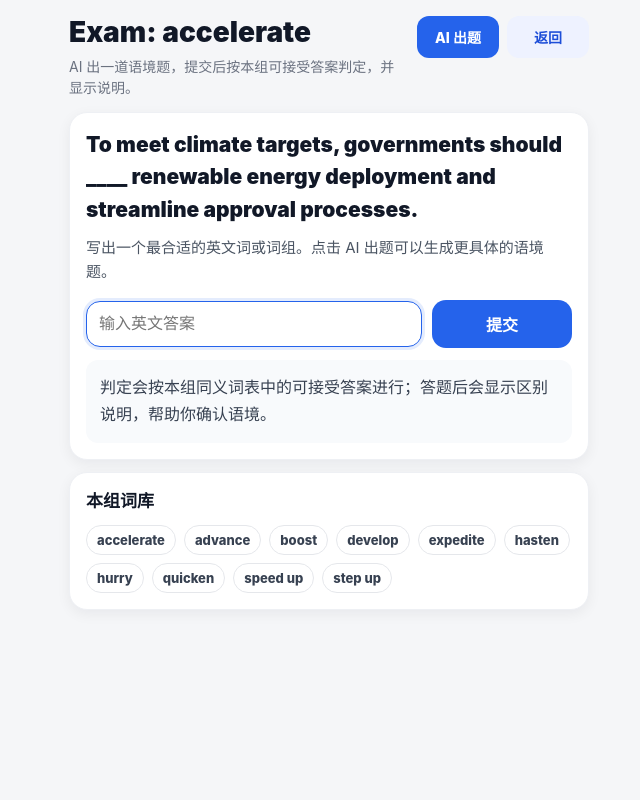
After one commit to qx-zhangzhi/word_echo, a Django app: page /synonyms/10/exam/ in a window 1280 px wide. The commit adds this page. Shown: the whole page, without its empty margins (311-951 px from the left). Run offline with Django 5.2, Linux system fonts and the light colour scheme; a user stored in the database is signed in; data comes from the database, SQL or seed files in the repository.

Commit message:
Enhance synonym sorting and exam

```diff
--- a/apps/synonyms/urls.py
+++ b/apps/synonyms/urls.py
@@ -9,5 +9,6 @@ urlpatterns = [
     path("<int:pk>/", views.synonym_detail, name="synonym_detail"),
     path("<int:pk>/edit/", views.synonym_update, name="synonym_update"),
     path("<int:pk>/review/", views.synonym_review, name="synonym_review"),
+    path("<int:pk>/exam/", views.synonym_exam, name="synonym_exam"),
     path("<int:pk>/delete/", views.synonym_delete, name="synonym_delete"),
 ]
--- a/apps/synonyms/views.py
+++ b/apps/synonyms/views.py
@@ -1,6 +1,7 @@
 from django.contrib.auth.decorators import login_required
 from django.db import transaction
 from django.http import JsonResponse
+from django.utils.http import urlencode
 from django.utils import timezone
 from django.shortcuts import get_object_or_404, redirect, render
 from django.views.decorators.http import require_POST
@@ -8,7 +9,7 @@ from django.views.decorators.http import require_POST
 from .forms import SynonymEntryForm
 from .models import SynonymEntry, SynonymItem
 from .services import parse_synonym_item_lines
-from .synonym_ai import SynonymAIError, generate_synonym_data
+from .synonym_ai import SynonymAIError, generate_synonym_data, generate_synonym_exam
 
 
 def _replace_synonym_items(entry: SynonymEntry, raw_text: str) -> None:
@@ -62,9 +63,22 @@ def synonym_ai_generate(request):
 
 @login_required
 def synonym_list(request):
-    entries = SynonymEntry.objects.filter(user=request.user).prefetch_related("items")
+    sort = request.GET.get("sort", "created_desc")
+    sort_options = {
+        "created_desc": ("-created_at", "时间倒序"),
+        "created_asc": ("created_at", "时间正序"),
+    }
+    order_by, sort_label = sort_options.get(sort, sort_options["created_desc"])
+    entries = (
+        SynonymEntry.objects
+        .filter(user=request.user)
+        .prefetch_related("items")
+        .order_by(order_by, "headword")
+    )
     return render(request, "synonyms/synonym_list.html", {
         "entries": entries,
+        "sort": sort if sort in sort_options else "created_desc",
+        "sort_label": sort_label,
     })
 
 
@@ -156,6 +170,78 @@ def synonym_delete(request, pk):
     })
 
 
+def _build_default_exam(entry: SynonymEntry, items: list[SynonymItem]) -> dict:
+    return {
+        "question": entry.example_sentence or f"请写出一个适合表达“{entry.meaning_cn or entry.headword}”的替换词组。",
+        "instruction": "写出一个最合适的英文词或词组。点击 AI 出题可以生成更具体的语境题。",
+        "acceptable_answers": [item.word for item in items],
+        "explanation": "判定会按本组同义词表中的可接受答案进行；答题后会显示区别说明，帮助你确认语境。",
+    }
+
+
+def _exam_context(entry: SynonymEntry, items: list[SynonymItem], exam: dict | None = None, result: dict | None = None, error: str = "") -> dict:
+    exam = exam or _build_default_exam(entry, items)
+    return {
+        "entry": entry,
+        "items": items,
+        "exam": exam,
+        "result": result,
+        "error": error,
+        "answers_text": "\n".join(exam.get("acceptable_answers", [])),
+        "generate_query": urlencode({"generate": "1"}),
+    }
+
+
+@login_required
+def synonym_exam(request, pk):
+    entry = get_object_or_404(
+        SynonymEntry.objects.prefetch_related("items"),
+        pk=pk,
+        user=request.user,
+    )
+    items = list(entry.items.all())
+
+    if request.method == "POST":
+        answer = request.POST.get("answer", "")
+        accepted = [line.strip() for line in request.POST.get("acceptable_answers", "").splitlines() if line.strip()]
+        table_answers = [item.word for item in items]
+        allowed = accepted or table_answers
+        normalized_answer = _normalize_answer(answer)
+        normalized_allowed = {_normalize_answer(value) for value in allowed}
+        is_correct = bool(normalized_answer and normalized_answer in normalized_allowed)
+
+        entry.review_attempts += 1
+        entry.reviewed_at = timezone.now()
+        if is_correct:
+            entry.review_correct += 1
+            entry.is_learned = True
+        else:
+            entry.is_learned = False
+        entry.save(update_fields=["review_attempts", "review_correct", "reviewed_at", "is_learned", "updated_at"])
+
+        exam = {
+            "question": request.POST.get("question", ""),
+            "instruction": request.POST.get("instruction", ""),
+            "acceptable_answers": allowed,
+            "explanation": request.POST.get("explanation", ""),
+        }
+        result = {
+            "is_correct": is_correct,
+            "answer": answer.strip(),
+            "correct_words": allowed,
+        }
+        return render(request, "synonyms/synonym_exam.html", _exam_context(entry, items, exam, result))
+
+    error = ""
+    exam = None
+    if request.GET.get("generate") == "1":
+        try:
+            exam = generate_synonym_exam(entry, items)
+        except SynonymAIError as exc:
+            error = str(exc)
+    return render(request, "synonyms/synonym_exam.html", _exam_context(entry, items, exam, error=error))
+
+
 @login_required
 def synonym_review_list(request):
     entries = (
--- /dev/null
+++ b/templates/synonyms/synonym_exam.html
@@ -0,0 +1,186 @@
+{% extends "base.html" %}
+
+{% block extra_css %}
+.exam-shell {
+    max-width: 760px;
+    margin: 0 auto;
+}
+
+.exam-head {
+    display: flex;
+    align-items: flex-start;
+    justify-content: space-between;
+    gap: 12px;
+    margin-bottom: 14px;
+}
+
+.exam-title {
+    margin: 0;
+    font-size: 28px;
+    line-height: 1.2;
+    font-weight: 900;
+}
+
+.exam-subtitle {
+    margin-top: 6px;
+    color: #6b7280;
+    font-size: 14px;
+    line-height: 1.5;
+}
+
+.exam-actions {
+    display: flex;
+    gap: 8px;
+    flex: 0 0 auto;
+}
+
+.exam-actions .btn {
+    width: auto;
+    min-width: 82px;
+    min-height: 42px;
+    border-radius: 12px;
+    padding: 0 14px;
+    font-size: 14px;
+}
+
+.question-text {
+    font-size: 21px;
+    line-height: 1.55;
+    font-weight: 900;
+}
+
+.instruction-text {
+    margin-top: 10px;
+    color: #4b5563;
+    font-size: 15px;
+    line-height: 1.6;
+}
+
+.answer-row {
+    display: grid;
+    grid-template-columns: 1fr;
+    gap: 10px;
+    margin-top: 16px;
+}
+
+.result-box,
+.error-box {
+    border-radius: 14px;
+    padding: 14px;
+    margin-bottom: 12px;
+    font-size: 15px;
+    line-height: 1.6;
+}
+
+.result-box.is-correct {
+    border: 1px solid #bbf7d0;
+    background: #f0fdf4;
+    color: #166534;
+}
+
+.result-box.is-wrong,
+.error-box {
+    border: 1px solid #fecaca;
+    background: #fef2f2;
+    color: #991b1b;
+}
+
+.exam-explain {
+    margin-top: 12px;
+    padding: 14px;
+    border-radius: 12px;
+    background: #f8fafc;
+    color: #374151;
+    line-height: 1.7;
+    white-space: pre-wrap;
+}
+
+.answer-list {
+    margin-top: 8px;
+    color: #374151;
+}
+
+.word-bank {
+    display: flex;
+    flex-wrap: wrap;
+    gap: 8px;
+    margin-top: 12px;
+}
+
+.word-pill {
+    border: 1px solid #e5e7eb;
+    border-radius: 999px;
+    padding: 6px 10px;
+    background: #fff;
+    color: #374151;
+    font-size: 13px;
+    font-weight: 800;
+}
+
+@media (min-width: 720px) {
+    .answer-row {
+        grid-template-columns: minmax(0, 1fr) 140px;
+        align-items: center;
+    }
+}
+{% endblock %}
+
+{% block content %}
+<div class="exam-shell">
+    <div class="exam-head">
+        <div>
+            <h1 class="exam-title">Exam: {{ entry.headword }}</h1>
+            <div class="exam-subtitle">AI 出一道语境题，提交后按本组可接受答案判定，并显示说明。</div>
+        </div>
+        <div class="exam-actions">
+            <a href="{% url 'synonym_exam' entry.pk %}?{{ generate_query }}" class="btn btn-primary">AI 出题</a>
+            <a href="{% url 'synonym_detail' entry.pk %}" class="btn btn-secondary">返回</a>
+        </div>
+    </div>
+
+    {% if error %}
+    <div class="error-box">{{ error }}</div>
+    {% endif %}
+
+    {% if result %}
+    <div class="result-box {% if result.is_correct %}is-correct{% else %}is-wrong{% endif %}">
+        {% if result.is_correct %}
+        答对了，已标记为已学会。
+        {% else %}
+        这次还没通过，继续保留在待复习里。
+        {% endif %}
+        <div class="answer-list">可接受答案：{{ result.correct_words|join:"、" }}</div>
+    </div>
+    {% endif %}
+
+    <div class="card">
+        <div class="question-text">{{ exam.question }}</div>
+        <div class="instruction-text">{{ exam.instruction }}</div>
+        {% if items %}
+        <form method="post" class="answer-row">
+            {% csrf_token %}
+            <input type="hidden" name="question" value="{{ exam.question }}">
+            <input type="hidden" name="instruction" value="{{ exam.instruction }}">
+            <input type="hidden" name="acceptable_answers" value="{{ answers_text }}">
+            <input type="hidden" name="explanation" value="{{ exam.explanation }}">
+            <input class="input" type="text" name="answer" placeholder="输入英文答案" autocomplete="off" autofocus>
+            <button class="btn btn-primary" type="submit">提交</button>
+        </form>
+        {% else %}
+        <div class="card-desc" style="margin-top: 14px;">这一组还没有可考试的同义词，请先编辑添加。</div>
+        {% endif %}
+        <div class="exam-explain">{{ exam.explanation }}</div>
+    </div>
+
+    <div class="card">
+        <div class="card-title">本组词库</div>
+        <div class="word-bank">
+            {% for item in items %}
+            <span class="word-pill">{{ item.word }}</span>
+            {% empty %}
+            <span class="muted">暂无词组</span>
+            {% endfor %}
+        </div>
+    </div>
+</div>
+{% endblock %}
```
Also changed, not shown: apps/synonyms/synonym_ai.py (+97 -0 lines), apps/synonyms/tests.py (+57 -1 lines), templates/synonyms/synonym_detail.html (+22 -1 lines), templates/synonyms/synonym_list.html (+62 -0 lines).
